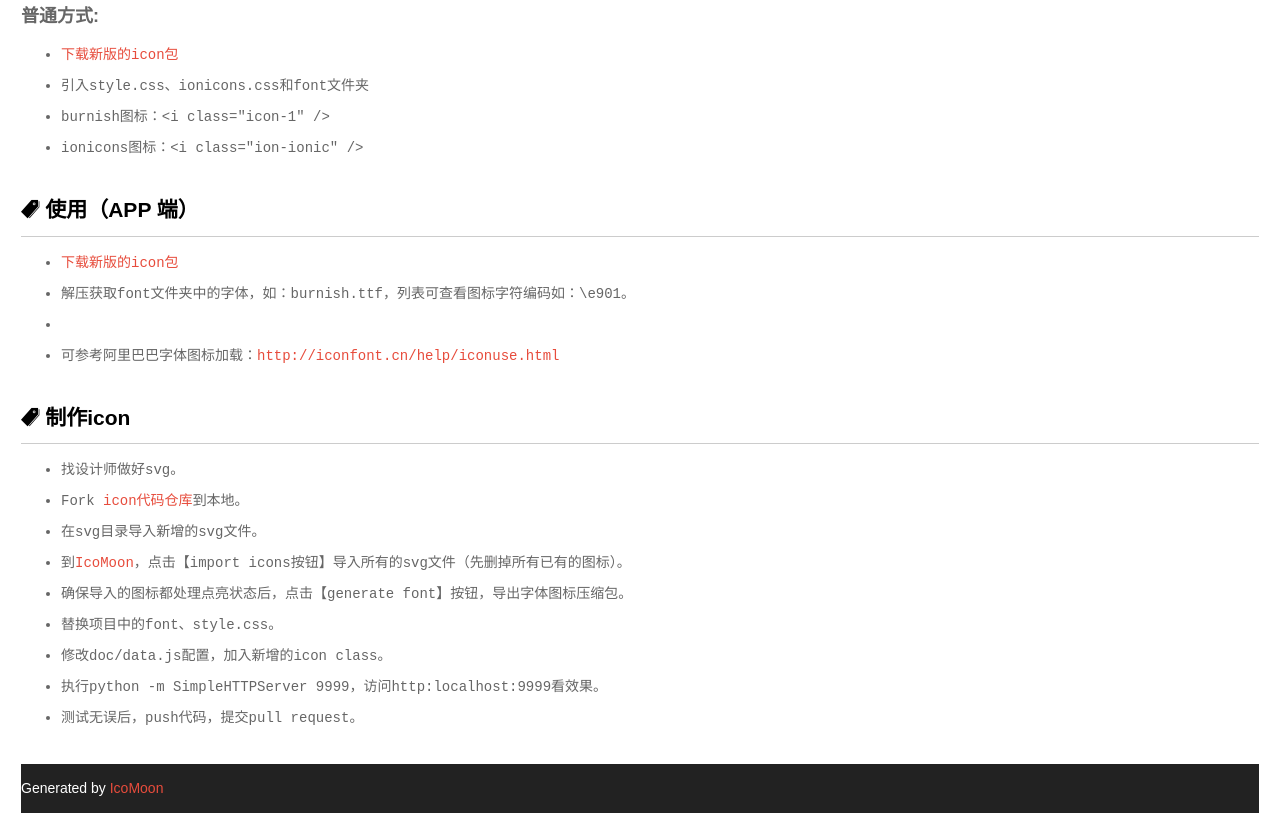
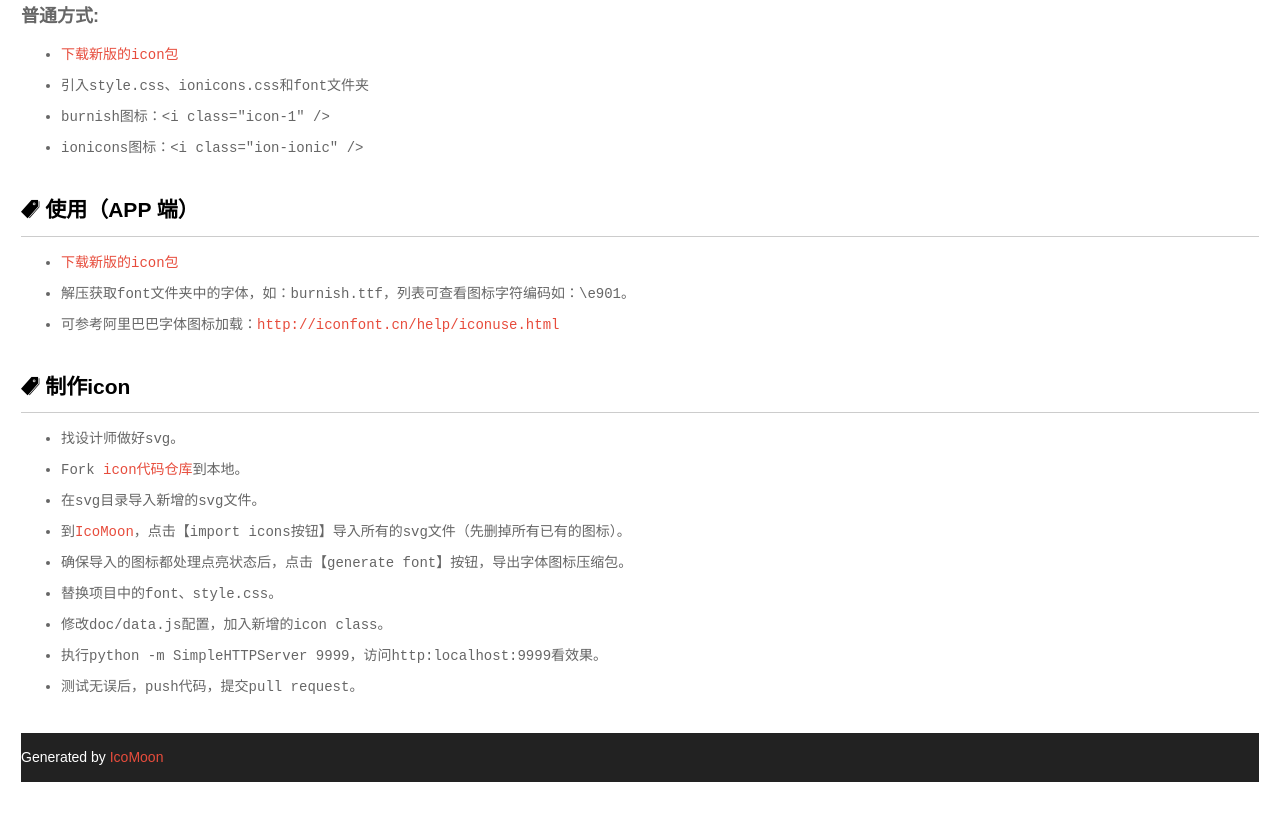
Before and after one commit to BurnishTechCN/icon, a website: page index.html in a window 1280 px wide. Shown: the part 606-1419 px from the top of the page. After the commit the page ends 1388 px from the top, so only its background shows below. Drawn offline with nearby package versions, Linux system fonts and the light colour scheme; a script that the page names is missing; files whose address does not match are found by name.

Commit message:
update ui

```diff
--- a/index.html
+++ b/index.html
@@ -70,7 +70,7 @@
     </h1>
     <ul>
       <li><a href="https://github.com/BurnishTechCN/icon/archive/master.zip">下载新版的icon包</a></li>
-      <li>解压获取font文件夹中的字体，如：burnish.ttf，列表可查看图标字符编码如：\e901。<li>
+      <li>解压获取font文件夹中的字体，如：burnish.ttf，列表可查看图标字符编码如：\e901。</li>
       <li>可参考阿里巴巴字体图标加载：<a href="http://iconfont.cn/help/iconuse.html">http://iconfont.cn/help/iconuse.html</a></li>
     </ul>
   </div>
```
